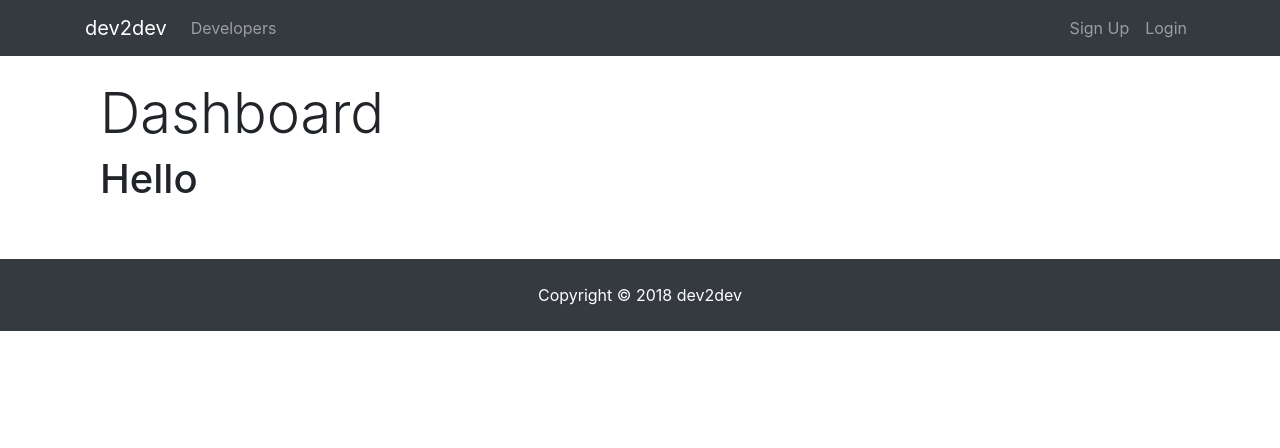
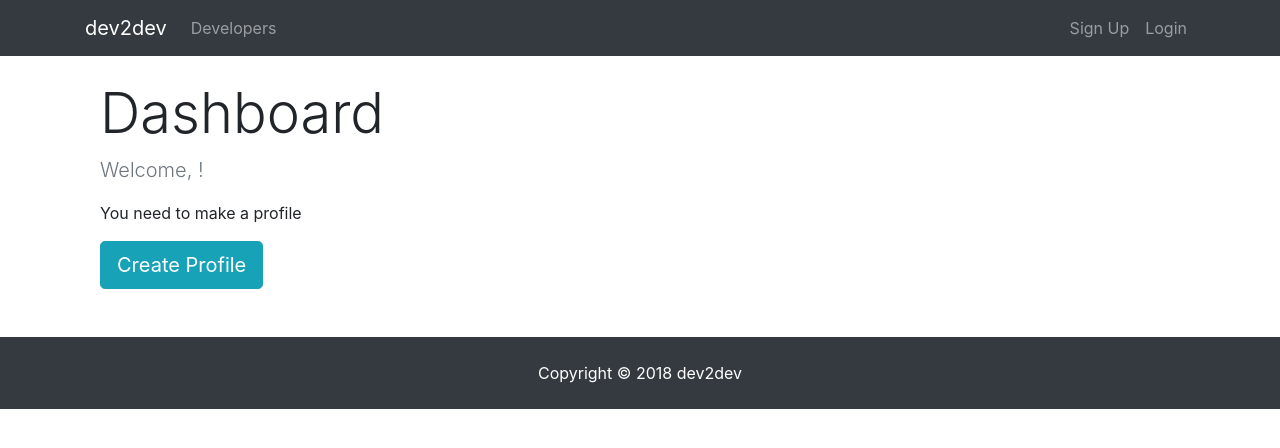
Before and after one commit to rycthy/dev2dev, a React (Create React App) app in the folder client/: page /dashboard in a window 1280 px wide. Shown: the top 448 px of the page. Built offline with nearby package versions, Linux system fonts and the light colour scheme; no server answers.

Commit message:
added logic to display invitation to create a profile

```diff
--- a/client/src/components/dashboard/Dashboard.js
+++ b/client/src/components/dashboard/Dashboard.js
@@ -1,6 +1,7 @@
 import React, { Component } from 'react';
 import PropTypes from 'prop-types';
 import { connect } from 'react-redux';
+import { Link } from 'react-router-dom';
 import { getCurrentProfile } from '../../actions/profileActions';
 import Spinner from '../common/Spinner';
 
@@ -13,9 +14,19 @@
     const { user } = this.props.auth;
     const { profile, loading } = this.props.profile;
     let dashboardContent;
-    !profile || loading
+    profile === null || loading
       ? (dashboardContent = <Spinner />)
-      : (dashboardContent = <h1>Hello</h1>);
+      : Object.keys(profile).length > 0
+        ? (dashboardContent = <h4>TODO: DISPLAY PROFILE</h4>)
+        : (dashboardContent = (
+            <div>
+              <p className="lead text-muted">Welcome, {user.name}!</p>
+              <p>You need to make a profile</p>
+              <Link to="/create-profile" className="btn btn-lg btn-info">
+                Create Profile
+              </Link>
+            </div>
+          ));
     return (
       <div className="dashboard">
         <div className="container">
```
